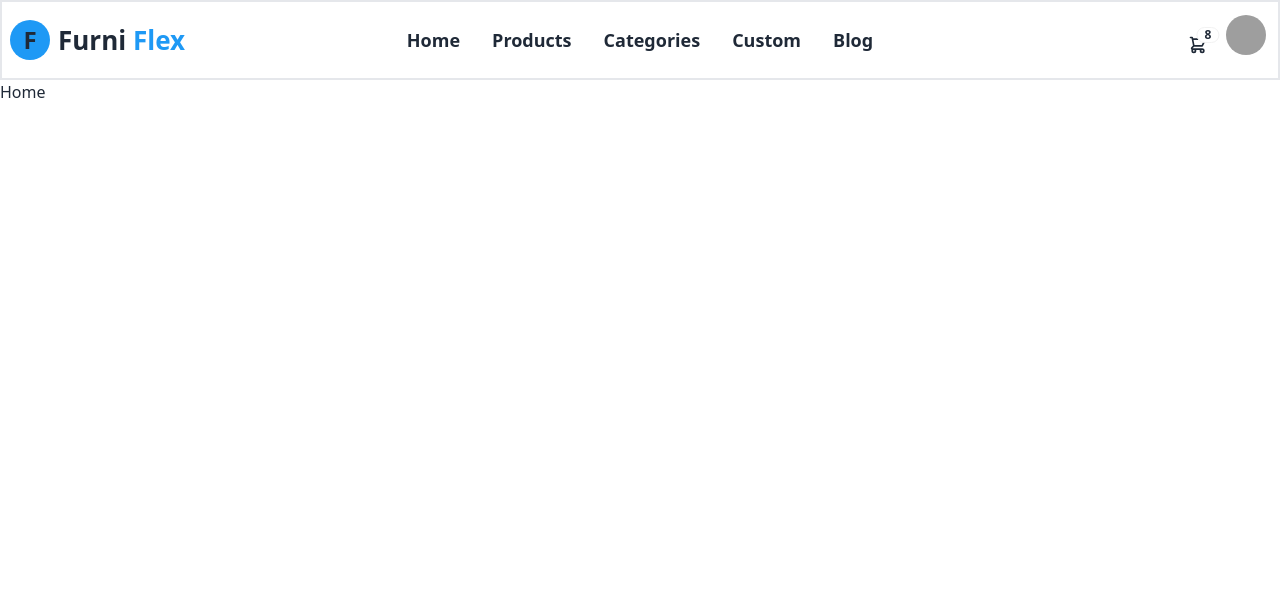
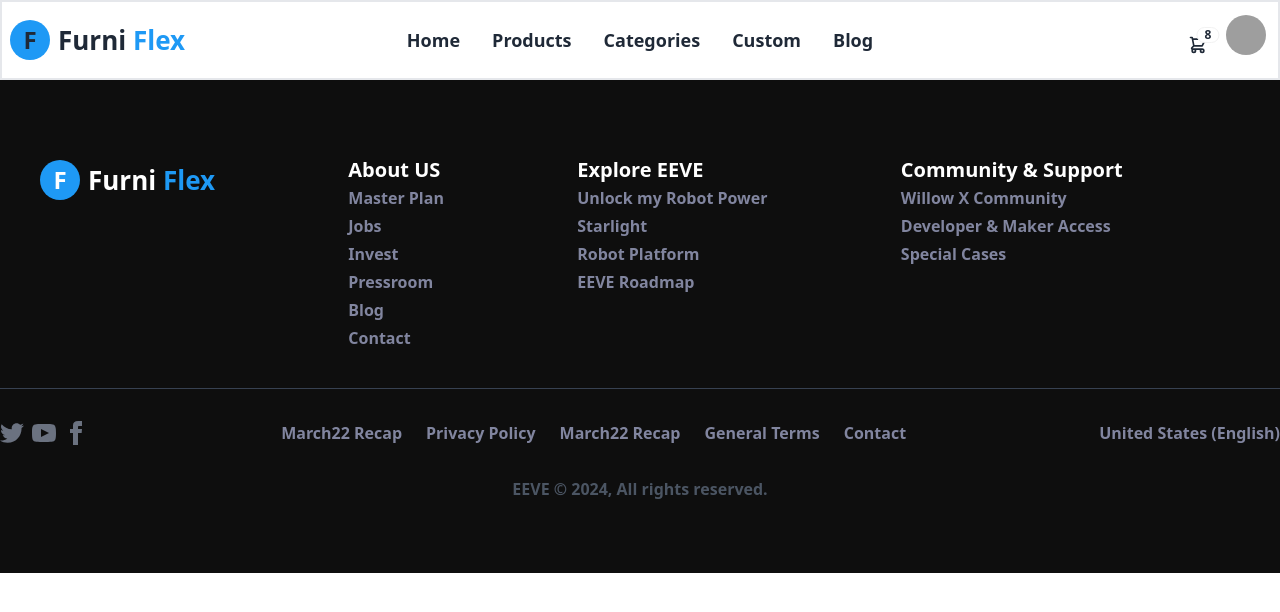
Before and after one commit to Tofazzal26/furni-flex-client, a React (Vite) app: page / in a window 1280 px wide. Shown: the top 612 px of the page. Built offline with nearby package versions, Linux system fonts and the light colour scheme; grey boxes are pictures that could not be loaded.

Commit message:
footer style finish

```diff
--- /dev/null
+++ b/src/Componensts/Footer/Footer.jsx
@@ -0,0 +1,120 @@
+import { NavLink } from "react-router-dom";
+
+const Footer = () => {
+  return (
+    <div className="bg-[#0e0e0e] text-white py-10">
+      <footer className="footer container mx-auto p-10">
+        <aside>
+          <NavLink to="/">
+            <div className="flex  items-center gap-2 cursor-pointer">
+              <h2 className="bg-[#1e99f5] md:w-[40px] md:flex md:h-[40px] font-semibold md:text-2xl rounded-full hidden justify-center items-center">
+                F
+              </h2>
+              <h2 className="md:text-[26px] font-semibold">
+                Furni <span className="text-[#1e99f5]">Flex</span>
+              </h2>
+            </div>
+          </NavLink>
+        </aside>
+        <nav>
+          <h6 className="text-[20px] font-semibold">About US</h6>
+          <a className="text-[16px] text-[#81859f] font-semibold">
+            Master Plan
+          </a>
+          <a className="text-[16px] text-[#81859f] font-semibold">Jobs</a>
+          <a className="text-[16px] text-[#81859f] font-semibold">Invest</a>
+          <a className="text-[16px] text-[#81859f] font-semibold">Pressroom</a>
+          <a className="text-[16px] text-[#81859f] font-semibold">Blog</a>
+          <a className="text-[16px] text-[#81859f] font-semibold">Contact</a>
+        </nav>
+        <nav>
+          <h6 className="text-[20px] font-semibold">Explore EEVE</h6>
+          <a className="text-[16px] text-[#81859f] font-semibold">
+            Unlock my Robot Power
+          </a>
+          <a className="text-[16px] text-[#81859f] font-semibold">Starlight</a>
+          <a className="text-[16px] text-[#81859f] font-semibold">
+            Robot Platform
+          </a>
+          <a className="text-[16px] text-[#81859f] font-semibold">
+            EEVE Roadmap
+          </a>
+        </nav>
+        <nav>
+          <h6 className="text-[20px] font-semibold">Community & Support</h6>
+          <a className="text-[16px] text-[#81859f] font-semibold">
+            Willow X Community
+          </a>
+          <a className="text-[16px] text-[#81859f] font-semibold">
+            Developer & Maker Access
+          </a>
+          <a className="text-[16px] text-[#81859f] font-semibold">
+            Special Cases
+          </a>
+        </nav>
+      </footer>
+      <section className="container mx-auto border-t-[1px] border-gray-700">
+        <div className="flex md:flex-row flex-col justify-center items-center  md:justify-between mt-8">
+          <div>
+            <nav className="flex gap-2">
+              <a>
+                <svg
+                  xmlns="http://www.w3.org/2000/svg"
+                  width="24"
+                  height="24"
+                  viewBox="0 0 24 24"
+                  className="fill-current text-gray-500"
+                >
+                  <path d="M24 4.557c-.883.392-1.832.656-2.828.775 1.017-.609 1.798-1.574 2.165-2.724-.951.564-2.005.974-3.127 1.195-.897-.957-2.178-1.555-3.594-1.555-3.179 0-5.515 2.966-4.797 6.045-4.091-.205-7.719-2.165-10.148-5.144-1.29 2.213-.669 5.108 1.523 6.574-.806-.026-1.566-.247-2.229-.616-.054 2.281 1.581 4.415 3.949 4.89-.693.188-1.452.232-2.224.084.626 1.956 2.444 3.379 4.6 3.419-2.07 1.623-4.678 2.348-7.29 2.04 2.179 1.397 4.768 2.212 7.548 2.212 9.142 0 14.307-7.721 13.995-14.646.962-.695 1.797-1.562 2.457-2.549z"></path>
+                </svg>
+              </a>
+              <a>
+                <svg
+                  xmlns="http://www.w3.org/2000/svg"
+                  width="24"
+                  height="24"
+                  viewBox="0 0 24 24"
+                  className="fill-current text-gray-500"
+                >
+                  <path d="M19.615 3.184c-3.604-.246-11.631-.245-15.23 0-3.897.266-4.356 2.62-4.385 8.816.029 6.185.484 8.549 4.385 8.816 3.6.245 11.626.246 15.23 0 3.897-.266 4.356-2.62 4.385-8.816-.029-6.185-.484-8.549-4.385-8.816zm-10.615 12.816v-8l8 3.993-8 4.007z"></path>
+                </svg>
+              </a>
+              <a>
+                <svg
+                  xmlns="http://www.w3.org/2000/svg"
+                  width="24"
+                  height="24"
+                  viewBox="0 0 24 24"
+                  className="fill-current text-gray-500"
+                >
+                  <path d="M9 8h-3v4h3v12h5v-12h3.642l.358-4h-4v-1.667c0-.955.192-1.333 1.115-1.333h2.885v-5h-3.808c-3.596 0-5.192 1.583-5.192 4.615v3.385z"></path>
+                </svg>
+              </a>
+            </nav>
+          </div>
+          <div>
+            <ul className="flex md:flex-row flex-col gap-6 text-base text-[#81859f] font-semibold">
+              <li>March22 Recap</li>
+              <li>Privacy Policy</li>
+              <li>March22 Recap</li>
+              <li>General Terms</li>
+              <li>Contact</li>
+            </ul>
+          </div>
+          <div>
+            <h2 className="text-base text-[#81859f] font-semibold">
+              United States (English)
+            </h2>
+          </div>
+        </div>
+      </section>
+      <div>
+        <h2 className="text-base text-gray-600 py-8 text-center font-semibold">
+          EEVE © 2024, All rights reserved.
+        </h2>
+      </div>
+    </div>
+  );
+};
+
+export default Footer;
--- a/src/Pages/Root/Root.jsx
+++ b/src/Pages/Root/Root.jsx
@@ -1,12 +1,13 @@
 import { Outlet } from "react-router-dom";
 import Navbar from "../../Componensts/Navbar/Navbar";
+import Footer from "../../Componensts/Footer/Footer";
 
 const Root = () => {
   return (
     <div>
       <Navbar />
       <Outlet />
-      <h2>Home</h2>
+      <Footer />
     </div>
   );
 };
```
